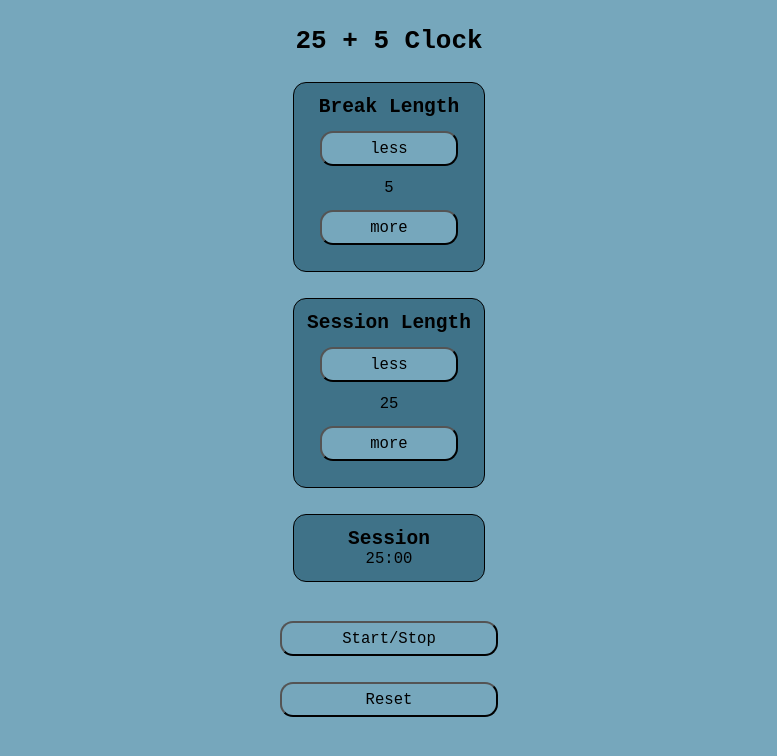
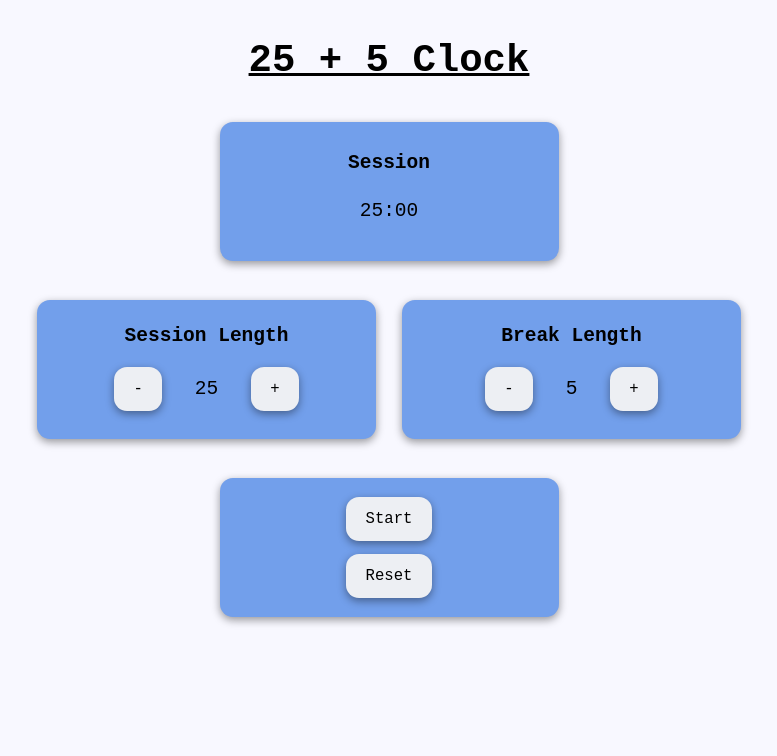
Before and after one commit to MarioNaise/fcc-25-5clock, a React (Vite) app: page / in a window 1280 px wide. Shown: the top 756 px of the page, without its empty margins (251-1028 px from the left). Built offline with nearby package versions, Linux system fonts and the light colour scheme.

Commit message:
Style changes

```diff
--- a/src/App.css
+++ b/src/App.css
@@ -1,48 +1,109 @@
-*{
+* {
   font-family: monospace;
   margin: 0;
   padding: 0;
   text-align: center;
 }
 
-body{
+body {
+  background-color: ghostwhite;
+}
+
+main {
+  display: flex;
+  flex-direction: column;
+  align-items: center;
+  margin-bottom: 3rem;
+}
+
+h1 {
+  margin: 3rem;
+  font-size: 3rem;
+  text-decoration: underline;
+}
+
+p {
+  font-size: 1.5rem;
+  padding: 1rem;
+}
+
+button {
+  font-size: 1.2rem;
+  padding: 1rem 1.5rem;
+  margin: 0.5rem 1.5rem;
+  background-color: rgba(237, 239, 243);
+  border-radius: 1rem;
+  border: none;
+  box-shadow: 0px 3px 9px rgba(0, 0, 0, 0.4);
+}
+
+button:hover {
+  box-shadow: 0px 3px 6px rgba(0, 0, 0, 0.4);
+}
+
+button:active {
+  box-shadow: 0px 3px 3px rgba(0, 0, 0, 0.4);
+  background-color: ghostwhite;
+}
+
+label {
+  font-size: 1.5rem;
+  font-weight: bold;
+  margin: 0.3rem 0 1rem 0;
+}
+
+.flex {
   display: flex;
   justify-content: center;
-  background-color: #76a7bc;
-}
-
-h1{
-  margin-top: 2rem;
-  font-size: 2rem;
-}
-
-p{
-  font-size: 1.2rem;
-}
-
-button{
-  font-size: 1.2rem;
-  padding: 0.5rem;
-  margin: 1rem;
-  background-color: #76a7bc;
-  border-radius: 1rem;
-}
-
-label{
-  font-size: 1.5rem;
-  font-weight: bold;
-}
-
-.flex{
-  display: flex;
-  justify-content: center;
+  align-items: center;
   flex-direction: column;
 }
 
-.container{
-  padding: 1rem;
-  margin: 2rem;
-  border: 1px solid black;
+.flex-row {
+  display: flex;
+  align-items: center;
+}
+
+.grid {
+  display: grid;
+  grid-template-columns: 1fr 1fr;
+  gap: 2rem;
+  margin: 3rem 1rem;
+}
+
+.container {
+  padding: 1.5rem;
   border-radius: 1rem;
-  background-color: #3f7288;
+  background-color: rgb(114, 159, 235);
+  box-shadow: 0px 3px 9px rgba(0, 0, 0, 0.4);
+  width: 300px;
+  height: 100px;
 }
+
+@media only screen and (max-width: 800px) {
+  .grid {
+    grid-template-columns: repeat(1, 1fr);
+    margin: 1rem 1rem;
+    gap: 1rem;
+  }
+  .container {
+    min-height: 50px;
+  }
+}
+@media only screen and (max-width: 450px) {
+  h1 {
+    margin: 2rem;
+    font-size: 1.5rem;
+    text-decoration: underline;
+  }
+  p {
+    font-size: 5rem;
+  }
+  .container * {
+    font-size: 1rem;
+  }
+  .container {
+    width: 200px;
+    height: 80px;
+  }
+}
--- a/src/App.jsx
+++ b/src/App.jsx
@@ -111,21 +111,27 @@ export default function App() {
   return (
     <main>
       <h1>25 + 5 Clock</h1>
-      <BreakControl
-        decreaseBreakTime={decreaseBreakTime}
-        increaseBreakTime={increaseBreakTime}
-        breakTimeDisplay={breakTimeDisplay}
-      />
-      <SessionControl
-        decreaseSessionTime={decreaseSessionTime}
-        increaseSessionTime={increaseSessionTime}
-        sessionTimeDisplay={sessionTimeDisplay}
-      />
       <Session
         timerLabel={sessionData.label}
         sessionTime={sessionData.sessionTime}
       />
-      <Controls handleStartStop={handleStartStop} handleReset={handleReset} />
+      <div className="grid">
+        <SessionControl
+          decreaseSessionTime={decreaseSessionTime}
+          increaseSessionTime={increaseSessionTime}
+          sessionTimeDisplay={sessionTimeDisplay}
+        />
+        <BreakControl
+          decreaseBreakTime={decreaseBreakTime}
+          increaseBreakTime={increaseBreakTime}
+          breakTimeDisplay={breakTimeDisplay}
+        />
+      </div>
+      <Controls
+        handleStartStop={handleStartStop}
+        handleReset={handleReset}
+        counting={counting}
+      />
       <audio
         id="beep"
         src={
--- a/src/BreakControl.jsx
+++ b/src/BreakControl.jsx
@@ -1,13 +1,16 @@
 export default function BreakControl(props) {
-  return (<div className="container flex">
+  return (
+    <div className="container flex">
       <label id="break-label">Break Length</label>
+      <div className="flex-row">
         <button id="break-decrement" onClick={props.decreaseBreakTime}>
-      less
+          -
         </button>
         <p id="break-length">{props.breakTimeDisplay}</p>
         <button id="break-increment" onClick={props.increaseBreakTime}>
-      more
+          +
         </button>
+      </div>
     </div>
   );
 }
--- a/src/Controls.jsx
+++ b/src/Controls.jsx
@@ -1,7 +1,12 @@
 export default function Controls(props) {
-  return (<div className="flex">
-    <button onClick={props.handleStartStop} id="start_stop">Start/Stop</button>
-    <button onClick={props.handleReset} id="reset">Reset</button>
-  </div>
+  return (
+    <div className="flex container">
+      <button onClick={props.handleStartStop} id="start_stop">
+        {props.counting ? "Stop" : "Start"}
+      </button>
+      <button onClick={props.handleReset} id="reset">
+        Reset
+      </button>
+    </div>
   );
 }
--- a/src/SessionControl.jsx
+++ b/src/SessionControl.jsx
@@ -1,13 +1,16 @@
 export default function SessionControl(props) {
-  return (<div className="container flex">
+  return (
+    <div className="container flex">
       <label id="session-label">Session Length</label>
+      <div className="flex-row">
         <button id="session-decrement" onClick={props.decreaseSessionTime}>
-      less
+          -
         </button>
         <p id="session-length">{props.sessionTimeDisplay}</p>
         <button id="session-increment" onClick={props.increaseSessionTime}>
-      more
+          +
         </button>
+      </div>
     </div>
   );
 }
```
Lines whose indentation alone changed are shown as unchanged.
